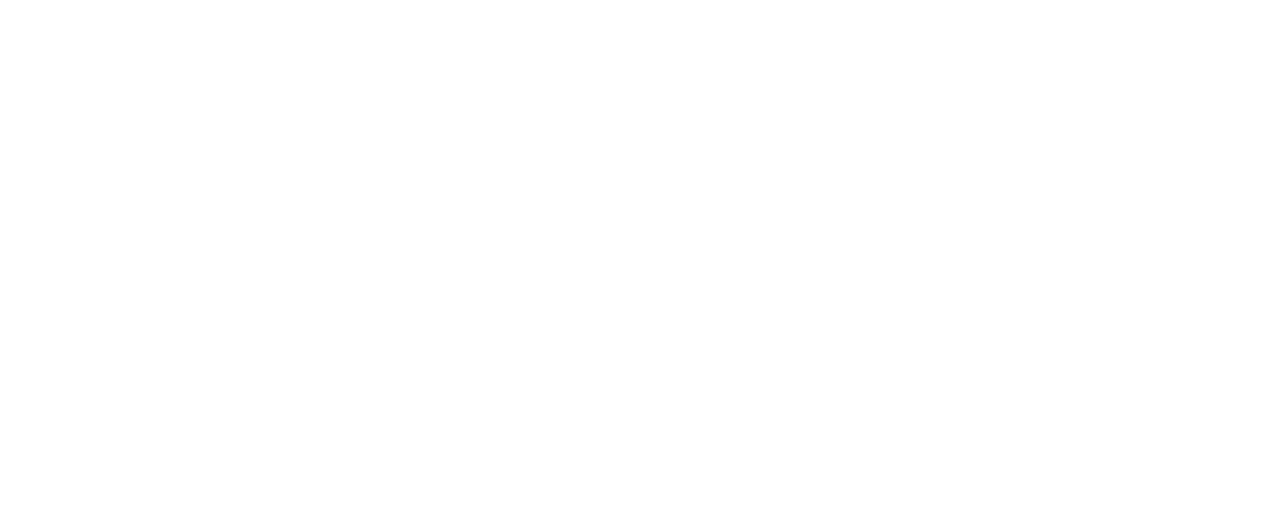
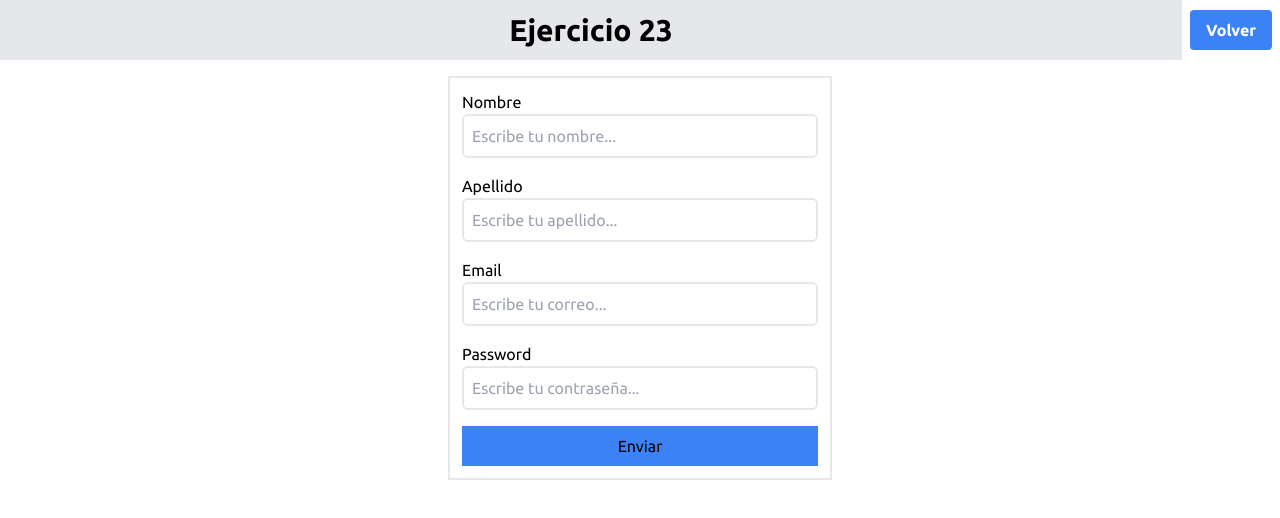
Before and after one commit to EdwinTorrado15/Talent_Logic, a React (Vite) app in the folder react/ejercicios-react/: page /ejercicio23 in a window 1280 px wide. Before the commit this address had no page. Shown: the top 518 px of the page. Built offline with nearby package versions, Linux system fonts and the light colour scheme.

Commit message:
Ejercicio 23

```diff
--- a/react/ejercicios-react/src/App.jsx
+++ b/react/ejercicios-react/src/App.jsx
@@ -21,6 +21,7 @@
 import { Ejercicio18 } from "@/features/ejercicios18/pages";
 import { Ejercicio19 } from "@/features/ejercicio19/pages";
 import { Ejercicio20 } from "@/features/ejercicio20/pages";
+import { Ejercicio23 } from "@/features/ejercicio23/pages";
 import { FormProfile } from "@/features/ejercicio19/components";
 import { CarritoProvider } from "@/features/ejercicio12/context/CarritoContext";
 import { ToastContainer } from "react-toastify";
@@ -77,6 +78,7 @@
         <Route path="/add-profile" element={<FormProfile />} />
         <Route path="/edit-profile/:id" element={<FormProfile />} />
         <Route path="/ejercicio20" element={<Ejercicio20 />} />
+        <Route path="/ejercicio23" element={<Ejercicio23 />} />
       </Routes>
     </div>
   );
--- a/react/ejercicios-react/src/features/ejercicio16/pages/Ejercicio15.jsx
+++ b/react/ejercicios-react/src/features/ejercicio16/pages/Ejercicio15.jsx
@@ -1,6 +1,7 @@
 import { useState } from "react";
 import { Header } from "@/components";
 import { CardsNoticias } from "@/features/ejercicio16/components";
+/* import {noticas} from ".." */
 
 const noticias = [
   {
--- a/react/ejercicios-react/src/features/ejercicio18/components/TodoList.jsx
+++ b/react/ejercicios-react/src/features/ejercicio18/components/TodoList.jsx
@@ -3,6 +3,7 @@
 
 const TodoList = () => {
   const [dataTodo, setDataTodo] = useState([]);
+  const [draggedTodo, setDraggedTodo] = useState(null);
 
   const getTodos = () => {
     const todos = JSON.parse(localStorage.getItem("todos") || "[]");
@@ -27,7 +28,7 @@
     todos.splice(index, 1);
     localStorage.setItem("todos", JSON.stringify(todos));
     getTodos();
-  }
+  };
 
   return (
     <div className="flex flex-col justify-center">
@@ -40,6 +41,26 @@
         <div
           className="bg-gray-900 px-20 py-5 text-white shadow-2xl mb-4 flex justify-between"
           key={todo.id}
+          draggable="true"
+          onDragStart={(e) => {
+            setDraggedTodo(todo);
+            e.dataTransfer.effectAllowed = "move";
+          }}
+          onDragOver={(e) => e.preventDefault()}
+          onDrop={(e) => {
+            e.preventDefault();
+            const todos = [...dataTodo];
+            const draggedIndex = todos.findIndex(
+              (t) => t.id === draggedTodo.id
+            );
+            const targetIndex = todos.findIndex((t) => t.id === todo.id);
+            [todos[draggedIndex], todos[targetIndex]] = [
+              todos[targetIndex],
+              todos[draggedIndex],
+            ];
+            localStorage.setItem("todos", JSON.stringify(todos));
+            setDataTodo(todos);
+          }}
         >
           <div className="text-left">
             <h1 className="text-2xl uppercase">{todo.title}</h1>
--- /dev/null
+++ b/react/ejercicios-react/src/features/ejercicio23/pages/Ejercicio23.jsx
@@ -0,0 +1,130 @@
+import { useState } from "react";
+import { Header } from "@/components";
+
+const Ejercicio23 = () => {
+  const [formData, setFormData] = useState({
+    nombre: "",
+    apellido: "",
+    email: "",
+    password: "",
+  });
+
+  const [errors, setErrors] = useState({
+    nombre: "",
+    apellido: "",
+    email: "",
+    password: "",
+  });
+
+  const handleSubmit = (e) => {
+    e.preventDefault();
+    let hasErrors = false;
+
+    Object.keys(formData).forEach((key) => {
+      if (formData[key].trim() === "") {
+        setErrors((prevErrors) => ({
+          ...prevErrors,
+          [key]: "Este campo es requerido.",
+        }));
+        hasErrors = true;
+      }
+    });
+
+    if (!hasErrors) {
+      // Realizar acción en caso de que no haya errores
+      console.log("nice!!");
+    }
+  };
+
+  const handleChange = (e) => {
+    const { name, value } = e.target;
+    setFormData((prevFormData) => ({
+      ...prevFormData,
+      [name]: value,
+    }));
+    setErrors((prevErrors) => ({
+      ...prevErrors,
+      [name]: "",
+    }));
+  };
+
+  return (
+    <div>
+      <Header titulo="Ejercicio 23" />
+      <form
+        className="border-2 flex flex-col m-auto w-96 p-3 gap-4"
+        onSubmit={handleSubmit}
+      >
+        <div className="flex flex-col">
+          <label htmlFor="nombre">Nombre</label>
+          <input
+            placeholder="Escribe tu nombre..."
+            type="text"
+            id="nombre"
+            name="nombre"
+            className={`border-2 p-2 rounded-md ${
+              errors.nombre && "border-red-500"
+            }`}
+            value={formData.nombre}
+            onChange={handleChange}
+          />
+          {errors.nombre && (
+            <span className="text-red-500">{errors.nombre}</span>
+          )}
+        </div>
+        <div className="flex flex-col">
+          <label htmlFor="apellido">Apellido</label>
+          <input
+            placeholder="Escribe tu apellido..."
+            type="text"
+            id="apellido"
+            name="apellido"
+            className={`border-2 p-2 rounded-md ${
+              errors.apellido && "border-red-500"
+            }`}
+            value={formData.apellido}
+            onChange={handleChange}
+          />
+          {errors.apellido && (
+            <span className="text-red-500">{errors.apellido}</span>
+          )}
+        </div>
+        <div className="flex flex-col">
+          <label htmlFor="email">Email</label>
+          <input
+            placeholder="Escribe tu correo..."
+            type="email"
+            id="email"
+            name="email"
+            className={`border-2 p-2 rounded-md ${
+              errors.email && "border-red-500"
+            }`}
+            value={formData.email}
+            onChange={handleChange}
+          />
+          {errors.email && <span className="text-red-500">{errors.email}</span>}
+        </div>
+        <div className="flex flex-col">
+          <label htmlFor="password">Password</label>
+          <input
+            placeholder="Escribe tu contraseña..."
+            type="password"
+            id="password"
+            name="password"
+            className={`border-2 p-2 rounded-md ${
+              errors.password && "border-red-500"
+            }`}
+            value={formData.password}
+            onChange={handleChange}
+          />
+          {errors.password && (
+            <span className="text-red-500">{errors.password}</span>
+          )}
+        </div>
+        <button className="bg-blue-500 px-3 py-2">Enviar</button>
+      </form>
+    </div>
+  );
+};
+
+export default Ejercicio23;
--- /dev/null
+++ b/react/ejercicios-react/src/features/ejercicio23/pages/index.jsx
@@ -0,0 +1 @@
+export {default as Ejercicio23} from "./Ejercicio23";
--- a/react/ejercicios-react/src/features/home/utils/dataPages.js
+++ b/react/ejercicios-react/src/features/home/utils/dataPages.js
@@ -99,4 +99,14 @@
     name: "Ejercicio 20",
     path: "/ejercicio20",
   },
+  {
+    id: 21,
+    name: "Ejercicio 21",
+    path: "/ejercicio17",
+  },
+  {
+    id: 23,
+    name: "Ejercicio 23",
+    path: "/ejercicio23",
+  },
 ];
```
